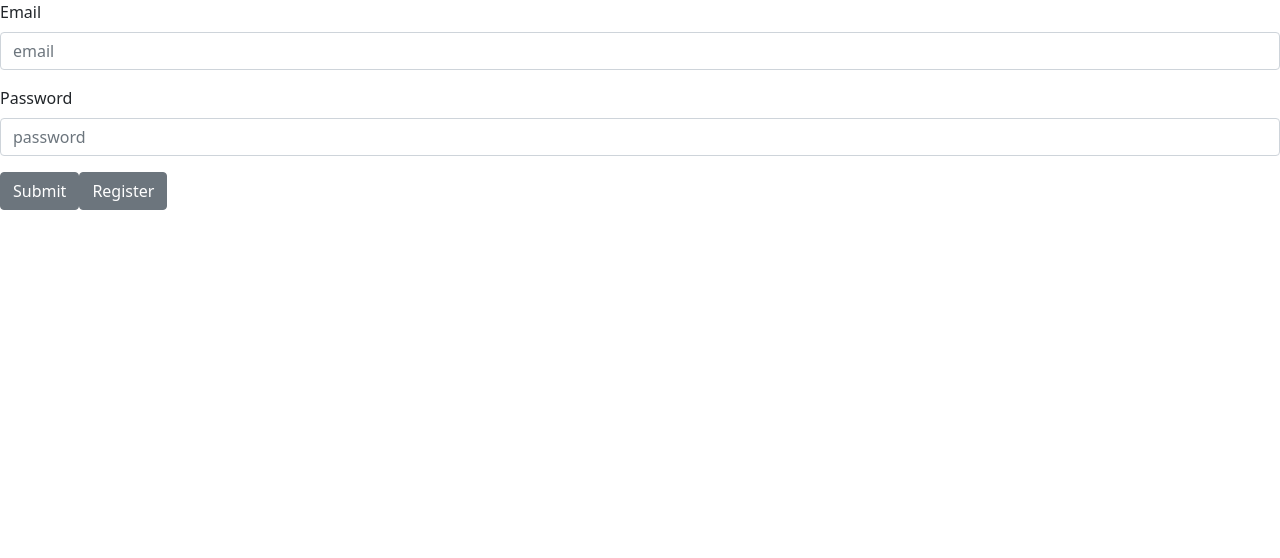
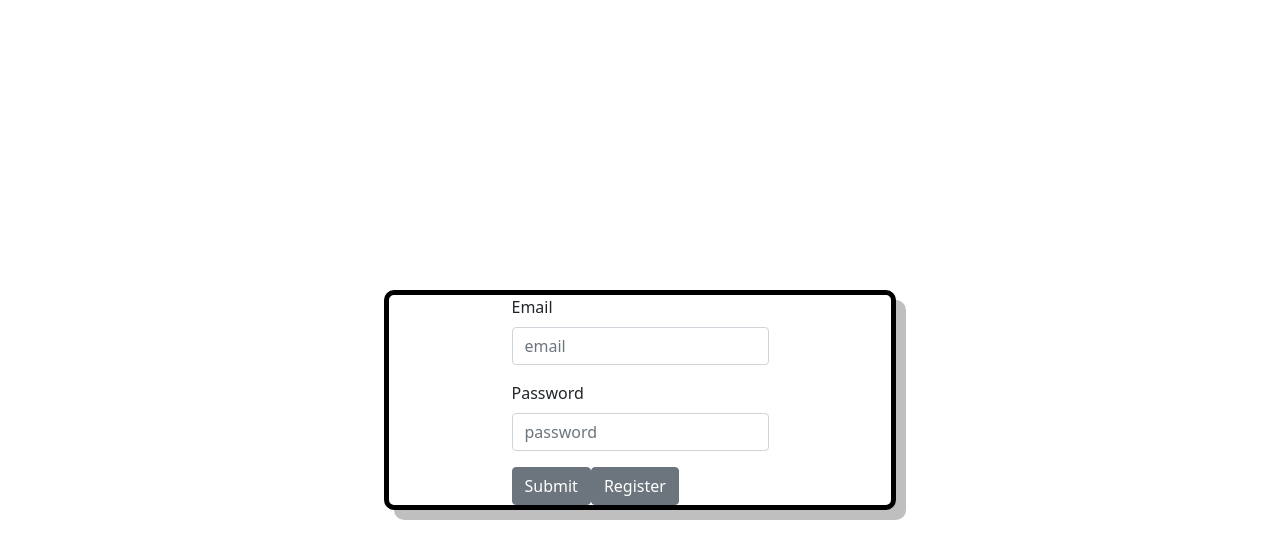
Before and after one commit to bry-t/Blue-Badge-Client, a React (Create React App) app: page / in a window 1280 px wide. Shown: the top 558 px of the page. Built offline with nearby package versions, Linux system fonts and the light colour scheme.

Commit message:
a while lot of changes with Display Totals

```diff
--- a/src/App.css
+++ b/src/App.css
@@ -1,38 +1,6 @@
 .App {
-  text-align: center;
-}
-
-.App-logo {
-  height: 40vmin;
-  pointer-events: none;
-}
-
-@media (prefers-reduced-motion: no-preference) {
-  .App-logo {
-    animation: App-logo-spin infinite 20s linear;
-  }
-}
-
-.App-header {
-  background-color: #282c34;
-  min-height: 100vh;
   display: flex;
-  flex-direction: column;
   align-items: center;
   justify-content: center;
-  font-size: calc(10px + 2vmin);
-  color: white;
+  height: 100vh;
 }
-
-.App-link {
-  color: #61dafb;
-}
-
-@keyframes App-logo-spin {
-  from {
-    transform: rotate(0deg);
-  }
-  to {
-    transform: rotate(360deg);
-  }
-}
--- a/src/App.js
+++ b/src/App.js
@@ -30,7 +30,7 @@ function App() {
   }
 
   return (
-    <div>
+    <div className='App'>
       {viewer()}
     </div>
   );
--- a/src/Components/Auth/Auth.jsx
+++ b/src/Components/Auth/Auth.jsx
@@ -66,7 +66,7 @@ const Auth = (props) => {
 
     console.log(show)
     return (
-        <div>
+        <div className="auth">
             <Form>
                 <FormGroup>
                     <Label for="loginPassword">
--- a/src/Components/Auth/auth.css
+++ b/src/Components/Auth/auth.css
@@ -0,0 +1,9 @@
+.auth {
+    display: flex;
+    flex-direction: column;
+    align-items: center;
+    width: 40%;
+    border: solid 5px black;
+    border-radius: 10px;
+    box-shadow: 10px 10px rgba(0,0,0,.25);
+}
--- a/src/Components/Meals/Meals.jsx
+++ b/src/Components/Meals/Meals.jsx
@@ -41,10 +41,12 @@ const Meals = (props) => {
                             className="mb-2 text-muted"
                             tag="h6"
                         >
-                            Card subtitle
+                            {/* {<DisplayFoods/>} */}
+
+
                         </CardSubtitle>
                         <CardText>
-                            This is a wider card with supporting text below as a natural lead-in to additional content. This content is a little bit longer.
+                            {/* <DisplayTotals /> */}
                         </CardText>
                         <Button onClick={() => setDisplayMeal(true)}>Add Food Item</Button>
             {displayMeal ? <CreateMeal displayMeal={displayMeal} toggleModal={toggleModal} /> : null}
```
Also changed, not shown: src/Components/Meals/CreateMeal/CreateMeal.jsx (+10 -1 lines), src/Components/Meals/DisplayMeal/DisplayMeal.jsx (+2 -11 lines), src/Components/Meals/DisplayTotals/DisplayTotals.jsx (added, +31 -0 lines), src/Components/Meals/DisplayFoods/DisplayFoods.jsx (added), src/Components/Meals/DisplayFoods/displayFoods.css (added), src/Components/Meals/DisplayTotals/displayTotals.css (added).
